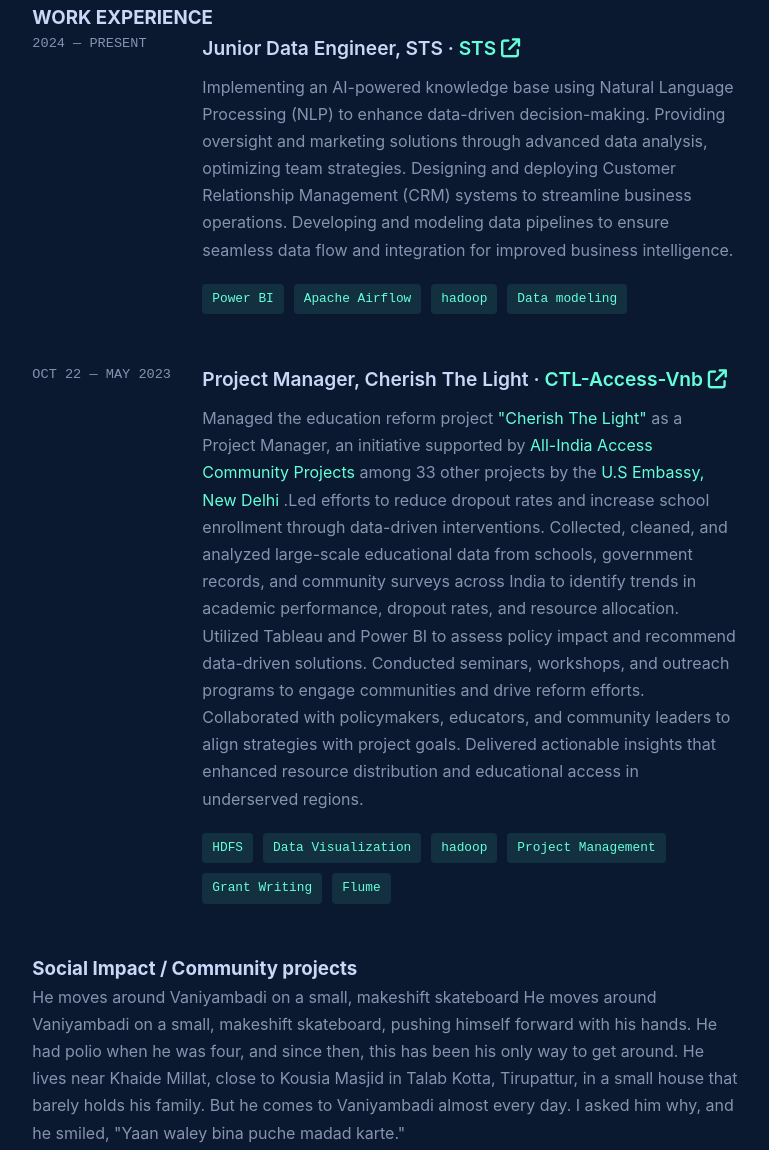
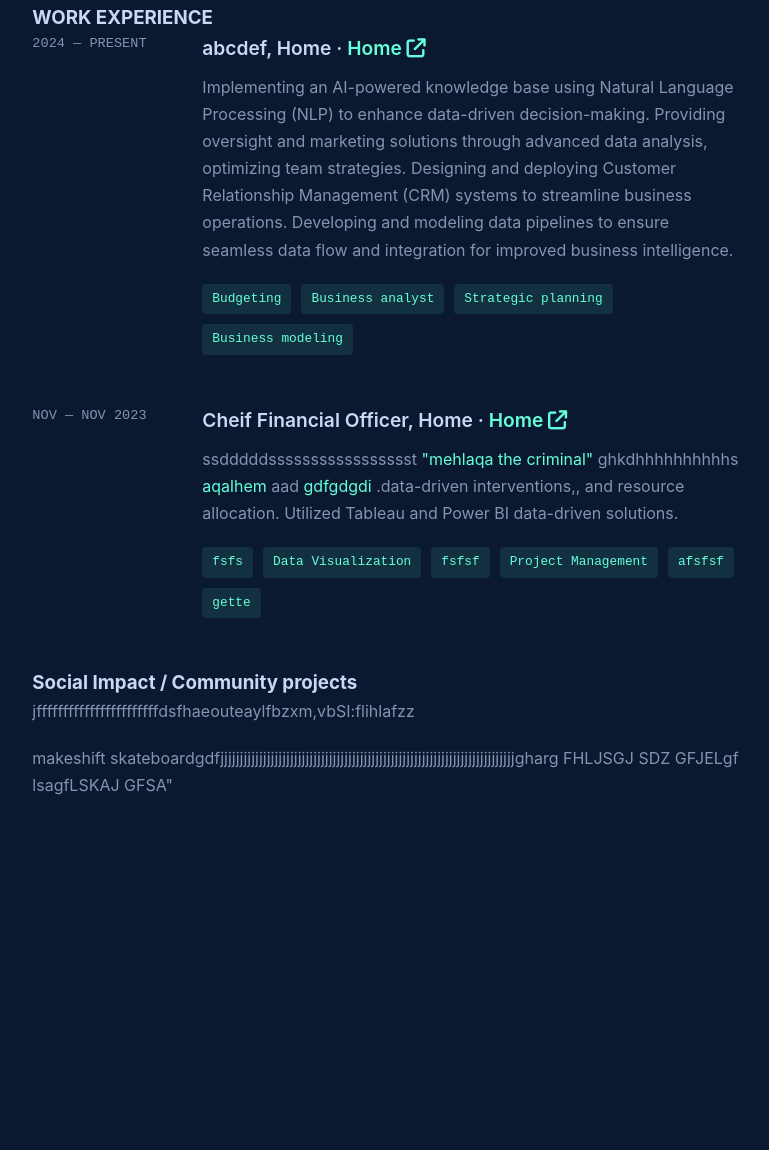
Before and after one commit to mehlaqafatma/Portfolio, a plain HTML site: page index.html in a window 1280 px wide. Shown: the part 927-2077 px from the top of the page, without its empty margins (451-1220 px from the left). After the commit the page ends 1967 px from the top, so only its background shows below. Drawn offline with Linux system fonts and the light colour scheme.

Commit message:
Update index.html

```diff
--- a/index.html
+++ b/index.html
@@ -3,7 +3,7 @@
 <head>
     <meta charset="UTF-8">
     <meta name="viewport" content="width=device-width, initial-scale=1.0">
-    <title>Ammar khateeb | Data Engineer</title>
+    <title>Mehlaqa Fatma| Student</title>
     <link rel="stylesheet" href="styles.css">
     <link rel="stylesheet" href="https://cdnjs.cloudflare.com/ajax/libs/font-awesome/6.4.0/css/all.min.css">
 </head>
@@ -11,15 +11,15 @@
     <div class="container">
         <header>
             <div class="header-content">
-                <h1>Ammar khateeb</h1>
-                <h2>Data Engineer</h2>
+                <h1>Mehlaqa Fatma</h1>
+                <h2>Accountancy and Finance Student</h2>
                 <p class="intro">I build accessible, pixel-perfect digital experiences for the web.</p>
 
                 <div class="social-links">
-                    <a href="https://github.com/ammarkhateeb" aria-label="GitHub"><i class="fab fa-github"></i></a>
-                    <a href="www.linkedin.com/in/mohammed-ammar-k-1982b7189" aria-label="LinkedIn"><i class="fab fa-linkedin-in"></i></a>
+                    <a href="" aria-label="GitHub"><i class="fab fa-github"></i></a>
+                    <a href="" aria-label="LinkedIn"><i class="fab fa-linkedin-in"></i></a>
                     <a href="#" aria-label="CodePen"><i class="fab fa-codepen"></i></a>
-                    <a href="https://www.instagram.com/ammark.8/" aria-label="Instagram"><i class="fab fa-instagram"></i></a>
+                    <a href="https://www.instagram.com/aqalhem/" aria-label="Instagram"><i class="fab fa-instagram"></i></a>
                     <a href="#" aria-label="Spotify"><i class="fab fa-spotify"></i></a>
                 </div>
             </div>
@@ -29,7 +29,7 @@
         <main>
             <section id="about">
                 <h3>ABOUT</h3>
-                <p>I'm a developer passionate about crafting accessible, pixel-perfect user interfaces that blend thoughtful design with robust engineering. My favorite work lies at the intersection of design and development, creating experiences that not only look great but are meticulously built for performance and usability.</p>
+                <p>I'm a student passionate about accounting and finance, accessible, pixel-perfect user interfaces that blend thoughtful design with robust engineering. My favorite work lies at the intersection of design and development, creating experiences that not only look great but are meticulously built for performance and usability.</p>
 
                 <p>Currently, I'm a Senior Front-End Engineer at <a href="#" class="highlight">Klaviyo</a>, specializing in accessibility. I contribute to the creation and maintenance of UI components that power Klaviyo's frontend, ensuring our platform meets web accessibility standards and best practices to deliver an inclusive user experience.</p>
 
@@ -43,29 +43,29 @@
                 <div class="job">
                     <div class="job-date">2024 — PRESENT</div>
                     <div class="job-details">
-                        <h3 class="job-title">Junior Data Engineer, STS  · <a href="#" class="highlight">STS <i class="fas fa-arrow-up-right-from-square"></i></a></h3>
+                        <h3 class="job-title">abcdef, Home  · <a href="#" class="highlight">Home <i class="fas fa-arrow-up-right-from-square"></i></a></h3>
                         <p>Implementing an AI-powered knowledge base using Natural Language Processing (NLP) to enhance data-driven decision-making. Providing oversight and marketing solutions through advanced data analysis, optimizing team strategies. Designing and deploying Customer Relationship Management (CRM) systems to streamline business operations. Developing and modeling data pipelines to ensure seamless data flow and integration for improved business intelligence.</p>
                         <div class="tech-stack">
-                            <span class="tech">Power BI</span>
-                            <span class="tech">Apache Airflow</span>
-                            <span class="tech">hadoop</span>
-                            <span class="tech">Data modeling</span>
+                            <span class="tech">Budgeting</span>
+                            <span class="tech">Business analyst</span>
+                            <span class="tech">Strategic planning</span>
+                            <span class="tech">Business modeling</span>
                         </div>
                     </div>
                 </div>
 
                 <div class="job">
-                    <div class="job-date">OCT 22 — MAY 2023</div>
+                    <div class="job-date">NOV — NOV 2023</div>
                     <div class="job-details">
-                        <h3 class="job-title">Project Manager, Cherish The Light  · <a href="#" class="highlight">CTL-Access-Vnb <i class="fas fa-arrow-up-right-from-square"></i></a></h3>
-                        <p>Managed the education reform project <span class="highlight"> "Cherish The Light"</span> as a Project Manager, an initiative supported by <span class="highlight">All-India Access Community Projects</span> among 33 other projects by the <span class="highlight"> U.S Embassy, New Delhi</span> .Led efforts to reduce dropout rates and increase school enrollment through data-driven interventions. Collected, cleaned, and analyzed large-scale educational data from schools, government records, and community surveys across India to identify trends in academic performance, dropout rates, and resource allocation. Utilized Tableau and Power BI to assess policy impact and recommend data-driven solutions. Conducted seminars, workshops, and outreach programs to engage communities and drive reform efforts. Collaborated with policymakers, educators, and community leaders to align strategies with project goals. Delivered actionable insights that enhanced resource distribution and educational access in underserved regions.</p>
+                        <h3 class="job-title">Cheif Financial Officer, Home  · <a href="#" class="highlight">Home <i class="fas fa-arrow-up-right-from-square"></i></a></h3>
+                        <p>ssdddddssssssssssssssssst <span class="highlight"> "mehlaqa the criminal"</span> ghkdhhhhhhhhhhs <span class="highlight">aqalhem</span> aad<span class="highlight"> gdfgdgdi</span> .data-driven interventions,, and resource allocation. Utilized Tableau and Power BI data-driven solutions.</p>
                         <div class="tech-stack">
-                            <span class="tech">HDFS</span>
+                            <span class="tech">fsfs</span>
                             <span class="tech">Data Visualization</span>
-                            <span class="tech">hadoop</span>
+                            <span class="tech">fsfsf</span>
                             <span class="tech">Project Management</span>
-                            <span class="tech">Grant Writing</span>
-                            <span class="tech">Flume</span>
+                            <span class="tech">afsfsf</span>
+                            <span class="tech">gette</span>
                         </div>
                     </div>
                 </div>
@@ -75,9 +75,9 @@
 
             <section id="projects">
                 <h3>Social Impact / Community projects</h3>
-                <p> He moves around Vaniyambadi on a small, makeshift skateboard He moves around Vaniyambadi on a small, makeshift skateboard, pushing himself forward with his hands. He had polio when he was four, and since then, this has been his only way to get around. He lives near Khaide Millat, close to Kousia Masjid in Talab Kotta, Tirupattur, in a small house that barely holds his family. But he comes to Vaniyambadi almost every day. I asked him why, and he smiled, "Yaan waley bina puche madad karte."</p>
+                <p> jfffffffffffffffffffffffdsfhaeouteaylfbzxm,vbSI:flihlafzz</p>
 
-                <p> He moves around Vaniyambadi on a small, makeshift skateboard He moves around Vaniyambadi on a small, makeshift skateboard, pushing himself forward with his hands. He had polio when he was four, and since then, this has been his only way to get around. He lives near Khaide Millat, close to Kousia Masjid in Talab Kotta, Tirupattur, in a small house that barely holds his family. But he comes to Vaniyambadi almost every day. I asked him why, and he smiled, "Yaan waley bina puche madad karte."</p>
+                <p>  makeshift skateboardgdfjjjjjjjjjjjjjjjjjjjjjjjjjjjjjjjjjjjjjjjjjjjjjjjjjjjjjjjjjjjjjjjjjjjjjjjjjjjjgharg  FHLJSGJ SDZ GFJELgf lsagfLSKAJ GFSA"</p>
             </section>
         </main>
 
```
